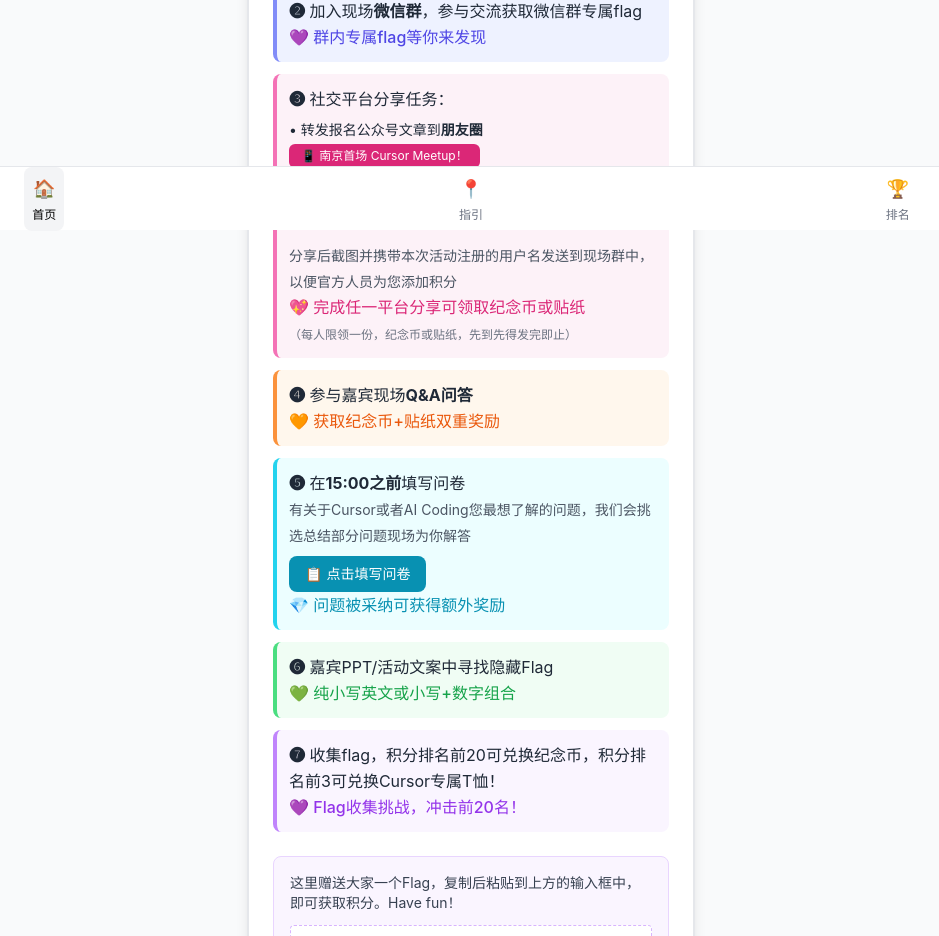
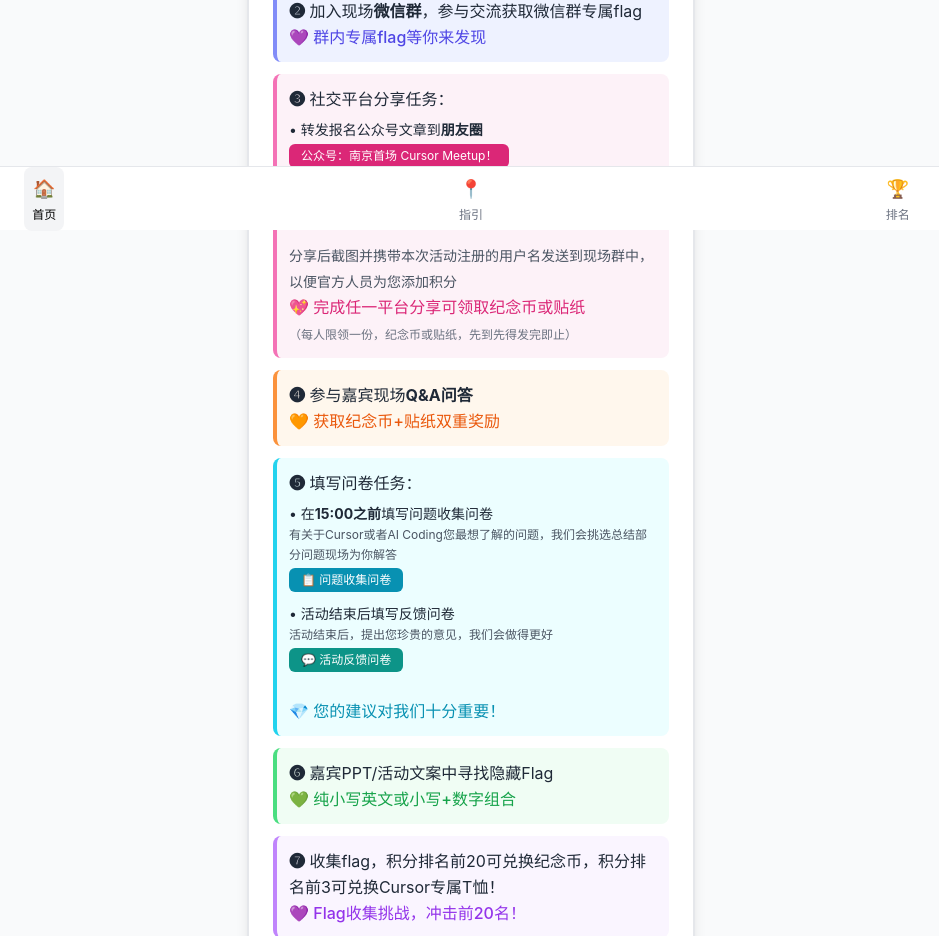
Before and after one commit to cursor-meetup/cursor-ctf, a React (Vite) app: page /home in a window 1280 px wide. Shown: the part 570-1506 px from the top of the page, without its empty margins (169-1108 px from the left). Built offline with nearby package versions, Linux system fonts and the light colour scheme.

Commit message:
fix: 样式修复

```diff
--- a/src/pages/Home.tsx
+++ b/src/pages/Home.tsx
@@ -318,7 +318,7 @@
                             rel="noopener noreferrer"
                             className="inline-block mt-1 px-3 py-1 bg-pink-600 text-white rounded-md hover:bg-pink-700 transition-colors duration-200 text-xs"
                           >
-                            📱 南京首场 Cursor Meetup！
+                            公众号：南京首场 Cursor Meetup！
                           </a>
                         </div>
                         <div>
@@ -349,10 +349,14 @@
                       </span>
                     </div>
                     <div className="bg-cyan-50 p-3 rounded-lg border-l-4 border-cyan-400">
-                      <span className="font-bold">❺</span> 在
-                      <span className="font-bold">15:00之前</span>填写问卷
+                      <span className="font-bold">❺</span> 填写问卷任务：
                       <br />
-                      <span className="text-sm text-gray-600 mt-1 mb-2">
+                      <div className="text-sm mt-2 space-y-3">
+                        <div>
+                          • 在<span className="font-bold">15:00之前</span>
+                          填写问题收集问卷
+                          <br />
+                          <span className="text-xs text-gray-600 mt-1">
                             有关于Cursor或者AI
                             Coding您最想了解的问题，我们会挑选总结部分问题现场为你解答
                           </span>
@@ -361,13 +365,31 @@
                             href="https://aicoding.feishu.cn/share/base/form/shrcnN2Ngnhhj1bspWTet09Yzhh"
                             target="_blank"
                             rel="noopener noreferrer"
-                        className="inline-block mt-2 px-4 py-2 bg-cyan-600 text-white rounded-lg hover:bg-cyan-700 transition-colors duration-200 text-sm"
+                            className="inline-block mt-1 px-3 py-1 bg-cyan-600 text-white rounded-md hover:bg-cyan-700 transition-colors duration-200 text-xs"
                           >
-                        📋 点击填写问卷
+                            📋 问题收集问卷
                           </a>
+                        </div>
+                        <div>
+                          • 活动结束后填写反馈问卷
                           <br />
-                      <span className="text-cyan-600 font-medium mt-2">
-                        💎 问题被采纳可获得额外奖励
+                          <span className="text-xs text-gray-600 mt-1">
+                            活动结束后，提出您珍贵的意见，我们会做得更好
+                          </span>
+                          <br />
+                          <a
+                            href="https://aicoding.feishu.cn/share/base/form/shrcnbCDZRX43VsKGgmvxbyaUfh"
+                            target="_blank"
+                            rel="noopener noreferrer"
+                            className="inline-block mt-1 px-3 py-1 bg-teal-600 text-white rounded-md hover:bg-teal-700 transition-colors duration-200 text-xs"
+                          >
+                            💬 活动反馈问卷
+                          </a>
+                        </div>
+                      </div>
+                      <br />
+                      <span className="text-cyan-600 font-medium">
+                        💎 您的建议对我们十分重要！
                       </span>
                     </div>
                     <div className="bg-green-50 p-3 rounded-lg border-l-4 border-green-400">
```
Lines whose indentation alone changed are shown as unchanged.
